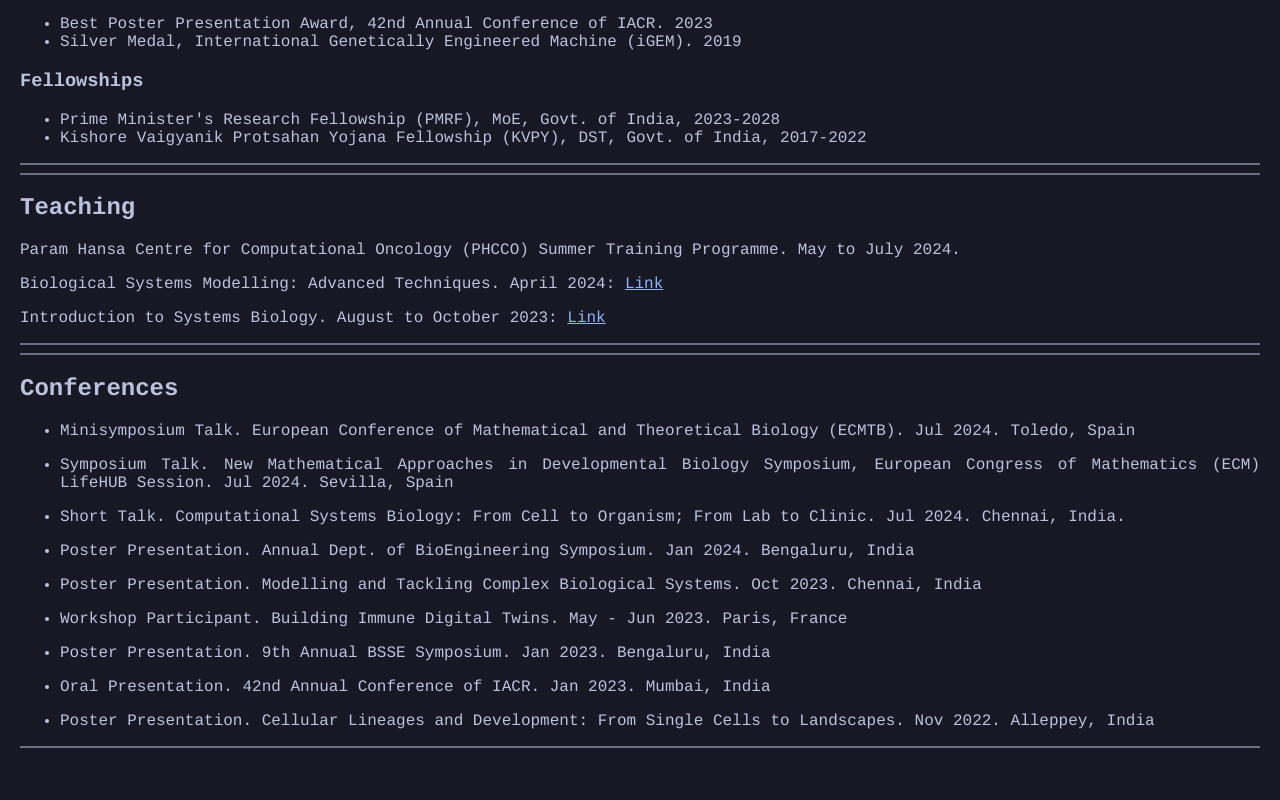
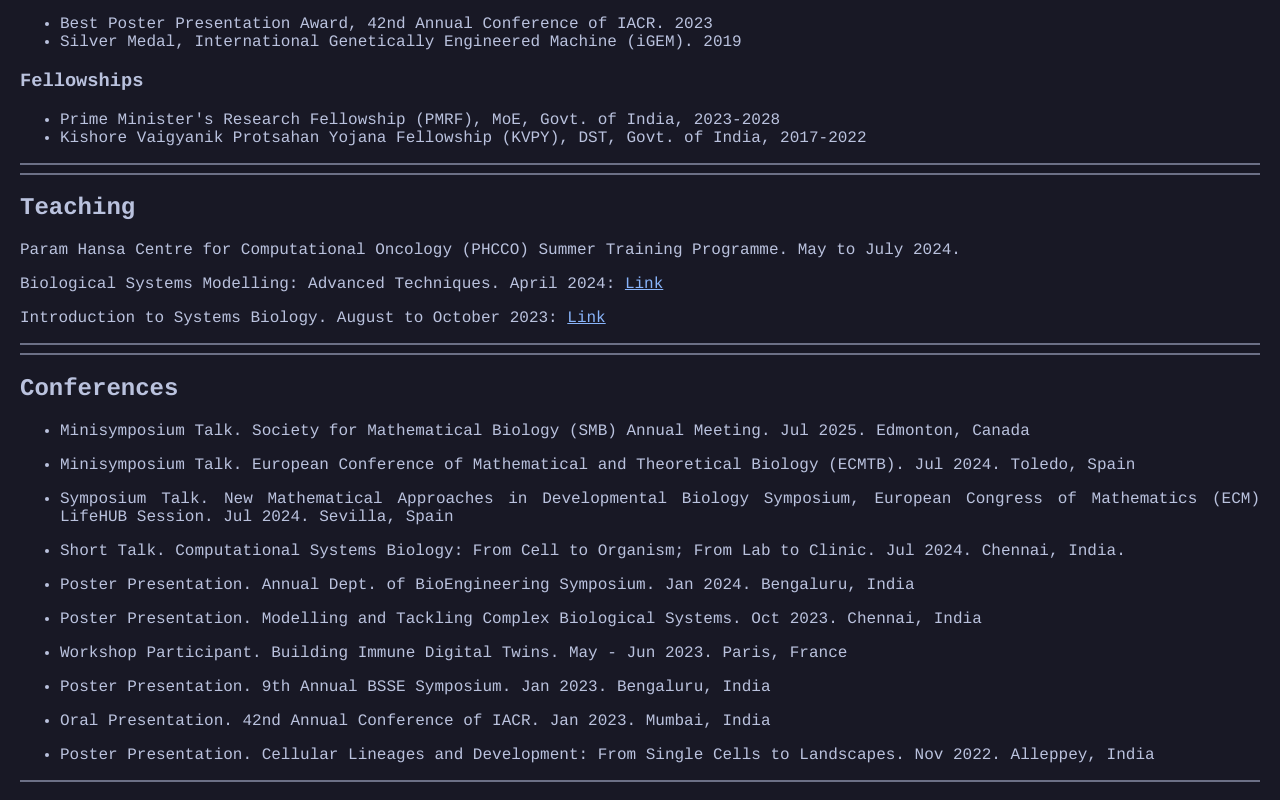
Before and after one commit to MoltenEcdysone09/moltenecdysone09.github.io, a plain HTML site: page index.html in a window 1280 px wide. Shown: the part 908-1708 px from the top of the page. Before the commit the page ends 1674 px from the top, so only its background shows below. Drawn offline with Linux system fonts and the light colour scheme.

Commit message:
Added conference details to index.html

```diff
--- a/index.html
+++ b/index.html
@@ -251,6 +251,10 @@
 		<h2>Conferences</h2>
 		<ul>
 			<li>
+				<p>Minisymposium Talk. Society for Mathematical Biology (SMB) Annual Meeting. Jul 2025. Edmonton, Canada
+				</p>
+			</li>
+			<li>
 				<p>Minisymposium Talk.  European Conference of Mathematical and Theoretical Biology (ECMTB). Jul 2024. Toledo, Spain
 				</p>
 			</li>
```
